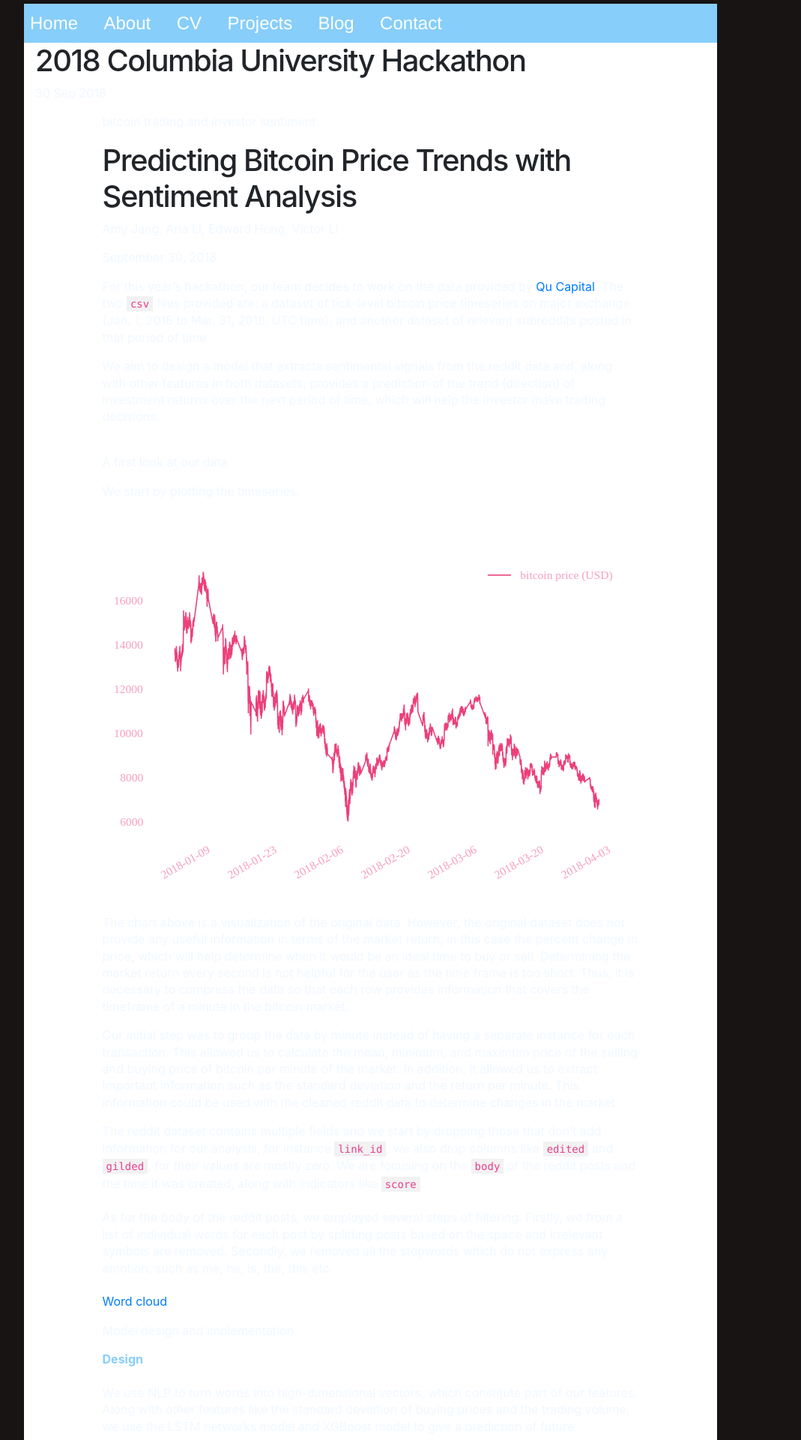
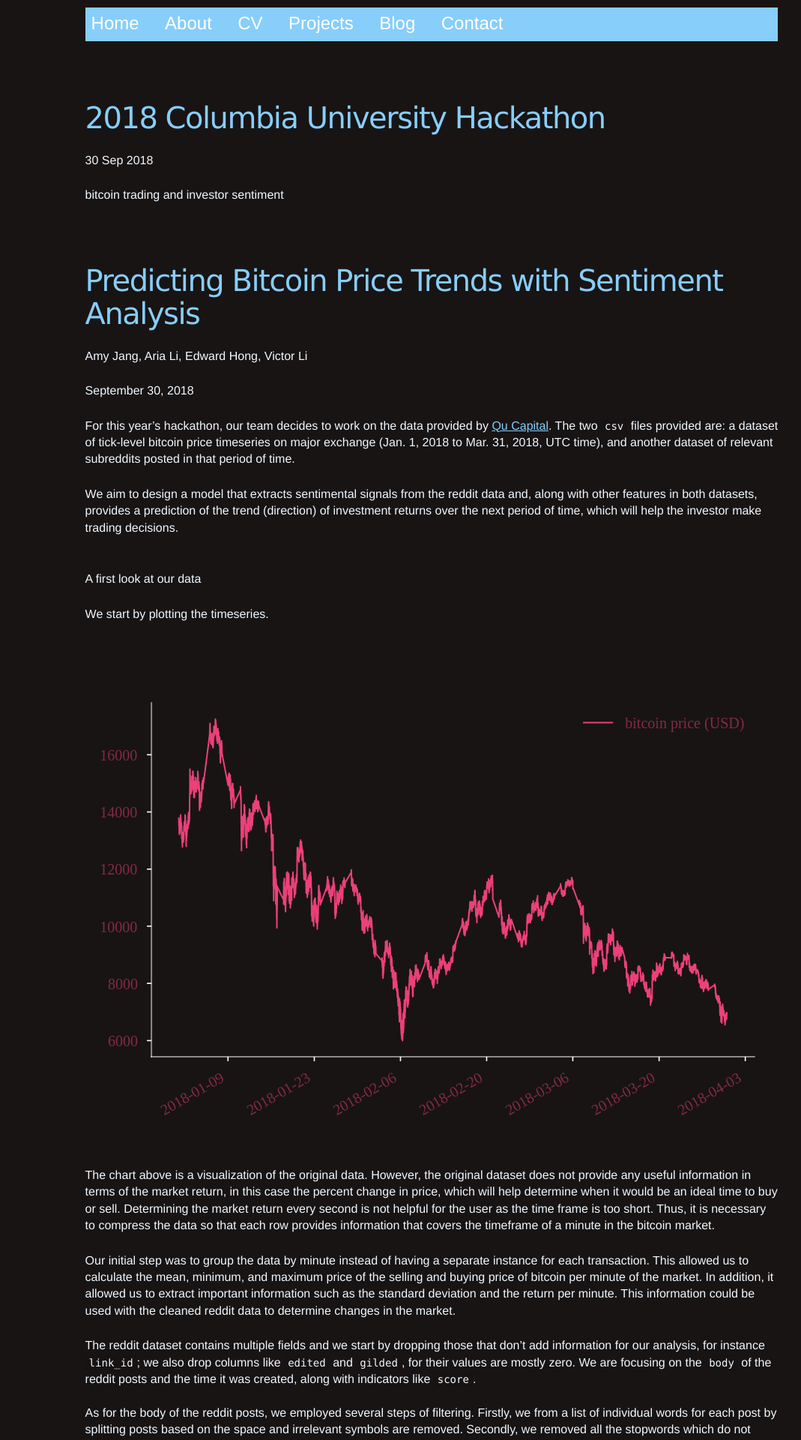
Before and after one commit to xiaohui-victor-li/xiaohui-victor-li.github.io, a Jekyll site: the page built from _posts/2018-9-30-CUhackathon.html, in a window 1280 px wide. Shown: the top 1920 px of the page at 75% size, without its empty margins (64-1133 px from the left). Built offline with Jekyll 4.4.1, drawn with Linux system fonts in a browser that asks for light colours.

Commit message:
Update 2018-9-30-CUhackathon.html

```diff
--- a/_posts/2018-9-30-CUhackathon.html
+++ b/_posts/2018-9-30-CUhackathon.html
@@ -12,8 +12,6 @@
     <!-- Required meta tags -->
     <meta charset="utf-8">
     <meta name="viewport" content="width=device-width, initial-scale=1, shrink-to-fit=no">
-    <!-- Bootstrap CSS -->
-    <link rel="stylesheet" href="https://stackpath.bootstrapcdn.com/bootstrap/4.1.1/css/bootstrap.min.css" integrity="sha384-WskhaSGFgHYWDcbwN70/dfYBj47jz9qbsMId/iRN3ewGhXQFZCSftd1LZCfmhktB" crossorigin="anonymous">
 
 
     <!-- google fonts: Roboto Condensed(super-font) and Lora(sub-font) -->
```
